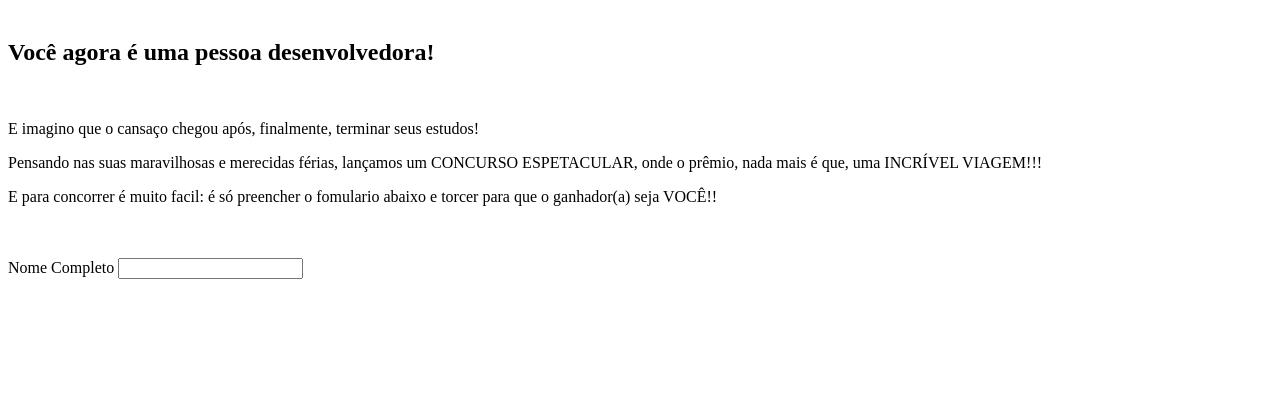
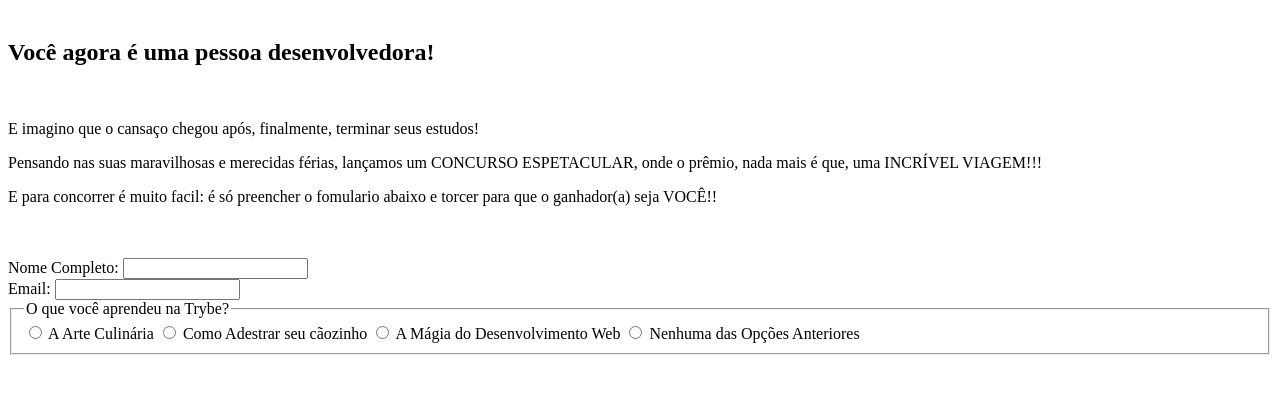
Before and after one commit to RenataNucci/Trybe-exercicios, a plain HTML site: page bloco-6-html-e-css-forms-flexbox-e-responsivo/dia-1-html-css-forms/form.html in a window 1280 px wide. Shown: the part 79-472 px from the top of the page. Drawn offline with Linux system fonts and the light colour scheme.

Commit message:
adc uma caixa de pergunta com opções de escolha unica

```diff
--- a/bloco-6-html-e-css-forms-flexbox-e-responsivo/dia-1-html-css-forms/form.html
+++ b/bloco-6-html-e-css-forms-flexbox-e-responsivo/dia-1-html-css-forms/form.html
@@ -18,9 +18,37 @@
     <br>
     <div>
         <label>
-            Nome Completo
+            Nome Completo:
             <input type="text" name="nome" id="nome">
         </label>
     </div>
+    <div>
+        <label>
+            Email:
+            <input type="email" name="email" id="email">
+        </label>
+    </div>
+    <div>
+        <fieldset class="">
+            <legend>O que você aprendeu na Trybe?</legend>
+        <label for="principal">
+        <input type="radio" name="tipo" value="principal" id="tipo">
+        A Arte Culinária
+        </label>
+        <label>
+            <input type="radio" name="tipo" value="principal" id="tipo">
+            Como Adestrar seu cãozinho
+            </label>
+            <label>
+                <input type="radio" name="tipo" value="principal" id="tipo">
+               A Mágia do Desenvolvimento Web
+                </label>
+                <label>
+                    <input type="radio" name="tipo" value="principal" id="tipo">
+                   Nenhuma das Opções Anteriores
+                    </label>
+    </fieldset>
+    </div>
+
 </body>
 </html>
```
